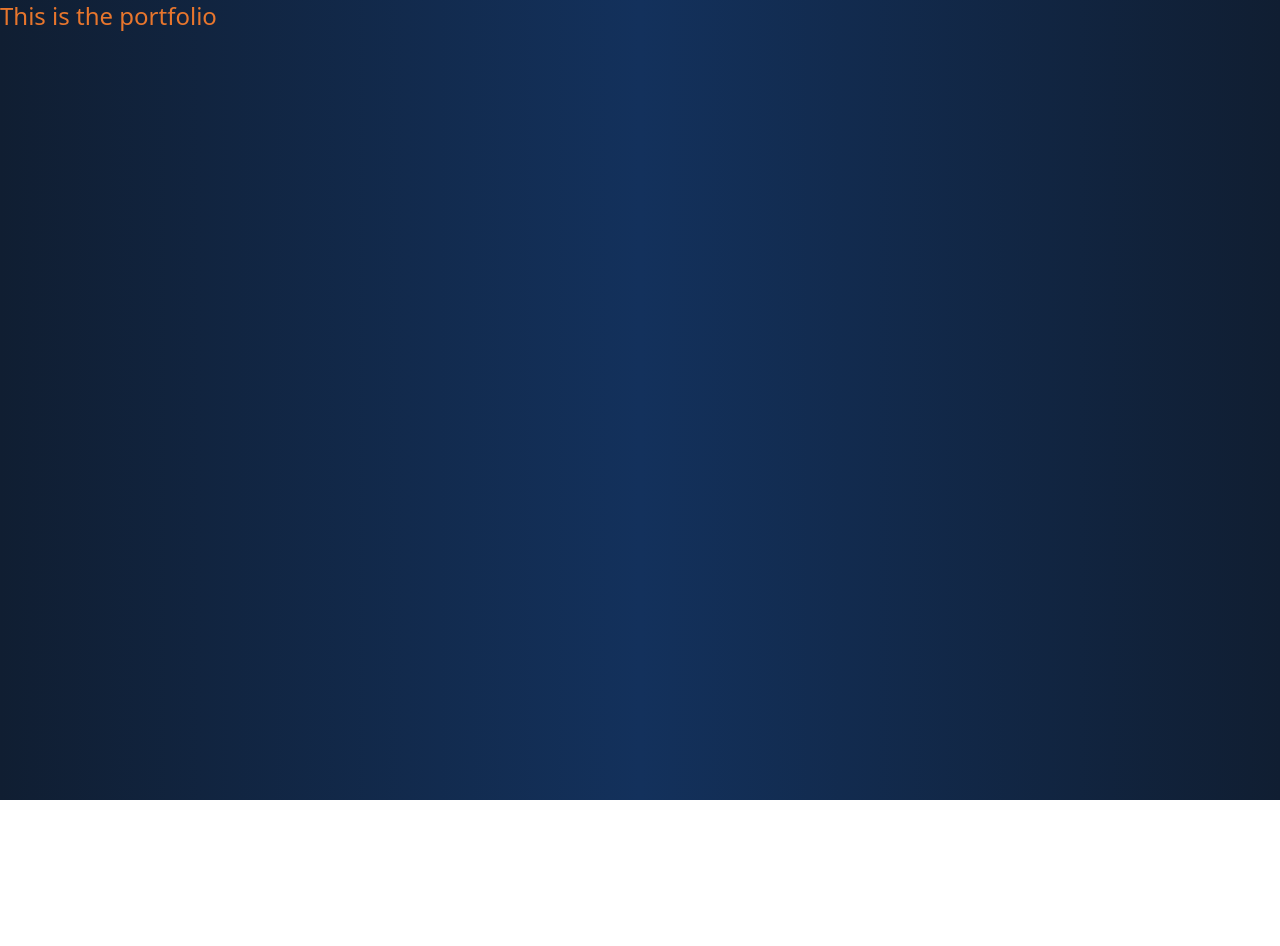
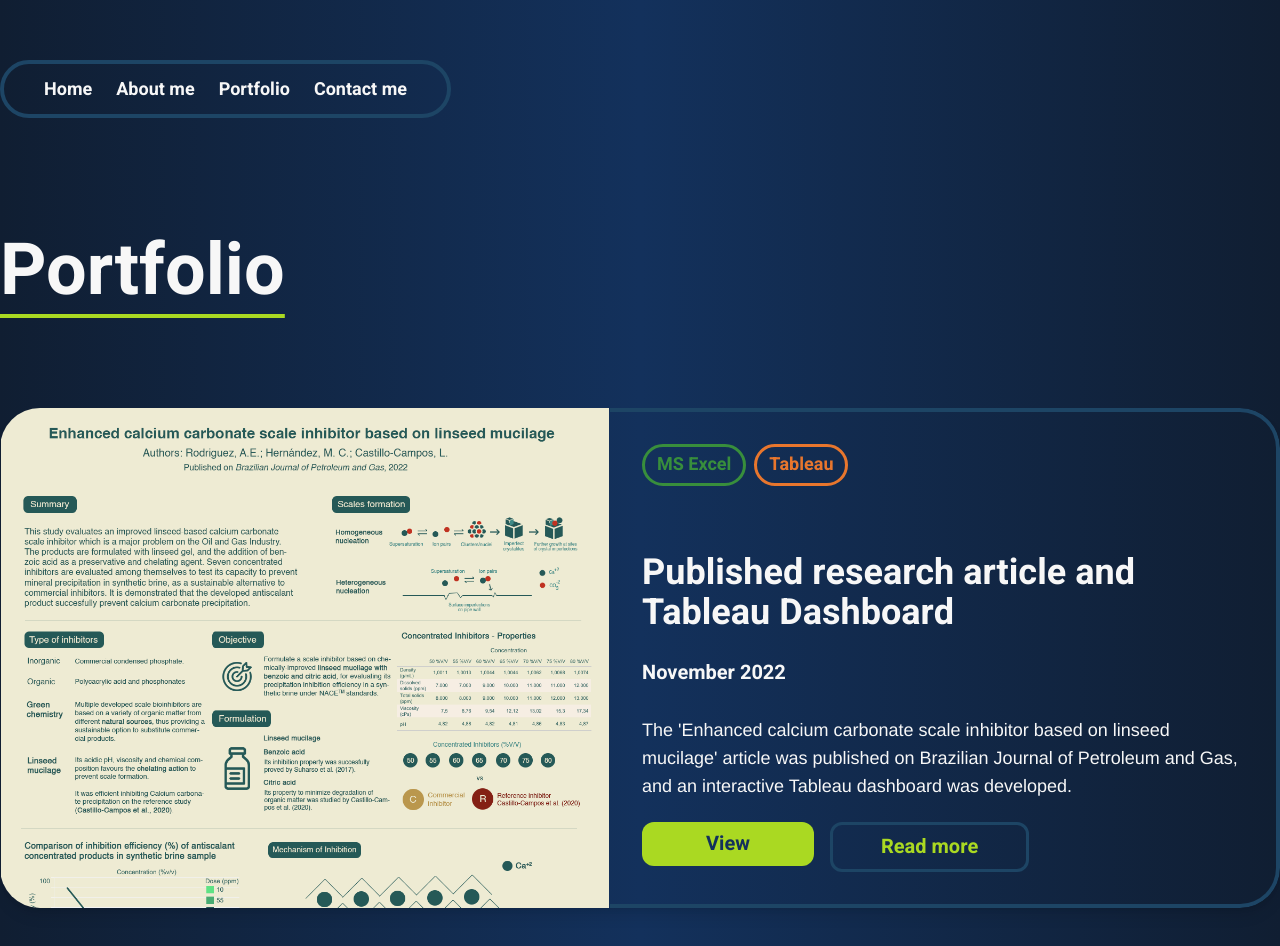
Before and after one commit to alexiserodriguez/main-portfolio, a React (Vite) app: page /main-portfolio/portfolio in a window 1280 px wide. Shown: the top 946 px of the page. Before the commit the page ends 800 px from the top, so only its background shows below. Built offline with nearby package versions, Linux system fonts and the light colour scheme.

Commit message:
portfolio and projects

```diff
--- a/src/App.jsx
+++ b/src/App.jsx
@@ -2,6 +2,7 @@ import About from "./pages/About";
 import Home from "./pages/Home";
 import Portfolio from "./pages/Portfolio";
 import Contact from "./pages/Contact";
+import ProjectDetail from './pages/ProjectDetail'
 
 import { Routes, Route, NavLink } from "react-router-dom";
 
@@ -18,6 +19,7 @@ function App() {
             <Route path="/about" element={<About />} />
             <Route path="/contact" element={<Contact />} />
             <Route path="/portfolio" element={<Portfolio />} />
+            <Route path="/portfolio/:id" element={<ProjectDetail />} />
           </Routes>
         </div>
       </main>
--- a/src/components/Footer.jsx
+++ b/src/components/Footer.jsx
@@ -20,6 +20,8 @@ export const NavItem = ({ children, to, ...props }) => {
 
 function Footer() {
   return (
+    <>
+      {window.scrollTo(0, 0)}
       <div>
         <hr className="text-turq mt-48" />
         <div className="flex flex-col lg:flex-row justify-center lg:justify-between align-middle  p-8">
@@ -36,6 +38,7 @@ function Footer() {
           </div>
         </div>
       </div>
+    </>
   );
 }
 
--- /dev/null
+++ b/src/components/Projects.jsx
@@ -0,0 +1,134 @@
+import React from "react";
+import Pr from "../data/projects.json";
+import AnimateOnScroll from "../components/AnimateOnScroll.tsx";
+import { Project as ProjectMb } from "../components/LatestProjects";
+import LinkC from "../components/LinkC";
+
+export function Tech({ t }) {
+  const techs = {
+    "MS Excel":
+      "inline-flex max-h-20 py-0 px-2 border-[3px] rounded-full border-excel ",
+    Python:
+      "inline-flex max-h-20 py-0 px-2 border-[3px] rounded-full border-python",
+    Pandas:
+      "inline-flex max-h-20 py-0 px-2 border-[3px] rounded-full border-pandas",
+    NumPy:
+      "inline-flex max-h-20 py-0 px-2 border-[3px] rounded-full border-numpy",
+    Seaborn:
+      "inline-flex max-h-20 py-0 px-2 border-[3px] rounded-full border-seaborn",
+    SQL: "inline-flex max-h-20 py-0 px-2 border-[3px] rounded-full border-sql",
+    MySQL:
+      "inline-flex max-h-20 py-0 px-2 border-[3px] rounded-full border-mysql",
+    "MS SQL Server":
+      "inline-flex max-h-20 py-0 px-2 border-[3px] rounded-full border-mssql",
+    PostgreSQL:
+      "inline-flex max-h-20 py-0 px-2 border-[3px] rounded-full border-postgresql",
+    Tableau:
+      "inline-flex max-h-20 py-0 px-2 border-[3px] rounded-full border-tableau",
+    Looker:
+      "inline-flex max-h-20 py-0 px-2 border-[3px] rounded-full border-looker",
+    React:
+      "inline-flex max-h-20 py-0 px-2 border-[3px] rounded-full border-react",
+  };
+
+  const text = {
+    "MS Excel": "p-1 text-lg mx-auto font-heading text-excel",
+    Python: "p-1 text-lg mx-auto font-heading text-python",
+    Pandas: "p-1 text-lg mx-auto font-heading text-pandas",
+    NumPy: "p-1 text-lg mx-auto font-heading text-numpy",
+    Seaborn: "p-1 text-lg mx-auto font-heading text-seaborn",
+    SQL: "p-1 text-lg mx-auto font-heading text-sql",
+    MySQL: "p-1 text-lg mx-auto font-heading text-mysql",
+    "MS SQL Server": "p-1 text-lg mx-auto font-heading text-mssql",
+    PostgreSQL: "p-1 text-lg mx-auto font-heading text-postgresql",
+    Tableau: "p-1 text-lg mx-auto font-heading text-tableau",
+    Looker: "p-1 text-lg mx-auto font-heading text-looker",
+    React: "p-1 text-lg mx-auto font-heading text-react",
+  };
+
+  const techClasses = techs[t];
+  const textClasses = text[t];
+
+  return (
+    <div className={`${techClasses} `}>
+      <h1 className={`${textClasses}`}>{t}</h1>
+    </div>
+  );
+}
+
+export function Project({ p }) {
+  return (
+    <div className="min-w-full md:min-w-full mx-auto bg-transparent rounded-[40px] shadow-lg overflow-hidden md:max-w-sm hover:bg-[#21385a] transition duration-300">
+      <LinkC to={`/portfolio/${p.id}`}>
+        <div className="md:flex md:flex-row">
+          <div className="shrink-0">
+            <img
+              className="h-full md:h-[500px] w-full object-cover object-top h-full md:w-48 px-[1px]"
+              src={p.image}
+              alt="Modern building architecture"
+              width={610}
+            />
+          </div>
+          <div className="md:h-[500px] p-8 border-t-4 border-r-4 border-b-4 rounded-[40px] rounded-l-none border-turq flex flex-wrap justify-between">
+            <div className="flex flex-wrap gap-2 max-h-[40px]">
+              {p.techs.map((t) => (
+                <Tech t={t} />
+              ))}
+            </div>
+            <div className="flex flex-col justify-between">
+              <LinkC
+                to={`/portfolio/${p.id}`}
+                className="block mt-1 text-xl md:text-4xl leading-tight font-heading text-white "
+              >
+                {p.title}
+              </LinkC>
+              <h1 className="block mt-1 text-md md:text-xl leading-tight font-heading text-white">
+                {p.date}
+              </h1>
+              <p className="mt-2 text-white font-par  text-md md:text-lg">
+                {p.description}
+              </p>
+              <div className="md:flex gap-4">
+                <LinkC
+                  to={p.link}
+                  className="flex items-center bg-green py-2 px-16 rounded-xl hover:bg-[#cbf259] transition duration-200"
+                >
+                  <h1 className=" text-blue text-xl font-heading">View</h1>
+                </LinkC>
+                <LinkC
+                  to={p.readmore}
+                  className="flex items-center border-turq border-[3px] py-2 px-12 rounded-xl hover:border-green transition duration-200"
+                >
+                  <h1 className="text-green text-xl font-heading">Read more</h1>
+                </LinkC>
+              </div>
+            </div>
+          </div>
+        </div>
+      </LinkC>
+    </div>
+  );
+}
+function Projects() {
+  const pRdesc = [...Pr].sort((a, b) => b.id - a.id);
+  return (
+    <>
+      <div className="row lg:col">
+        <div className="hidden lg:py-10 lg:gap-10 lg:flex lg:flex-col">
+          {pRdesc.map((p, index) => (
+            <AnimateOnScroll>
+              <Project key={p.id} p={p} />
+            </AnimateOnScroll>
+          ))}
+        </div>
+        <div className=" lg:hidden py-10 gap-5 flex flex-col">
+          {pRdesc.map((p, index) => (
+            <ProjectMb key={p.id} p={p} />
+          ))}
+        </div>
+      </div>
+    </>
+  );
+}
+
+export default Projects;
--- a/src/pages/Contact.jsx
+++ b/src/pages/Contact.jsx
@@ -1,10 +1,22 @@
 import React from "react";
+import NavBarPages from "../components/NavBarPages";
+import Footer from "../components/Footer";
+import AnimateOnScroll from "../components/AnimateOnScroll.tsx";
+import ContactSection from "../components/ContactSection";
 
 function Contact() {
   return (
-    <div>
-      <h1 className="text-numpy text-2xl">This is the Contact page</h1>
-    </div>
+    <>
+      <NavBarPages />
+      <AnimateOnScroll>
+
+      <div className="md:my-32">
+        <ContactSection />
+      </div>
+      </AnimateOnScroll>
+
+      <Footer />
+    </>
   );
 }
 
--- a/src/pages/Portfolio.jsx
+++ b/src/pages/Portfolio.jsx
@@ -1,10 +1,24 @@
 import React from "react";
+import NavBarPages from "../components/NavBarPages";
+import Section from "../components/Section";
+import Projects from "../components/Projects";
+import Footer from "../components/Footer";
+import Title from "../components/Title";
 
 function Portfolio() {
   return (
-    <div>
-      <h1 className="text-tableau text-2xl">This is the portfolio</h1>
-    </div>
+    <>
+      <NavBarPages />
+      <div className="flex h-[160px] items-end lg:h-[250px]">
+        <Section>
+          <Title>Portfolio</Title>
+        </Section>
+      </div>
+      <Section>
+        <Projects />
+      </Section>
+      <Footer />
+    </>
   );
 }
 
--- a/src/pages/ProjectDetail.jsx
+++ b/src/pages/ProjectDetail.jsx
@@ -0,0 +1,89 @@
+import React from "react";
+import { useParams } from "react-router-dom";
+import Pr from "../data/projects.json";
+import NavBarPages from "../components/NavBarPages";
+import Section from "../components/Section";
+import Footer from "../components/Footer";
+import AnimateOnScroll from "../components/AnimateOnScroll.tsx";
+import { Tech } from "../components/Projects";
+import LinkC from "../components/LinkC";
+
+export function PrTitle(props) {
+  return (
+    <div className="border-b-green border-b-4 max-w-[100%] xl:max-w-[60%]">
+      <h1 className="text-2xl md:leading-tight md:text-5xl font-heading text-white pb-2 md:pb-3 ">
+        {props.children}
+      </h1>
+    </div>
+  );
+}
+export function PrCard({ p }) {
+  return (
+    <div className="min-w-full md:min-w-full mx-auto bg-transparent rounded-sm shadow-lg overflow-hidden md:max-w-sm ">
+      <div className="md:flex md:flex-row">
+        <div className="min-h-[450px] lg:min-h-[300px] p-8 border-4 rounded-[25px] border-turq flex flex-wrap justify-between">
+          <div className="flex flex-wrap gap-2 max-h-[40px]">
+            {p.techs.map((t) => (
+              <Tech t={t} />
+            ))}
+          </div>
+          <div className="flex flex-col justify-between">
+            <h1 className="block mt-1 text-md md:text-xl leading-tight font-heading text-white">
+              {p.date}
+            </h1>
+            <p className=" text-white font-par  text-md md:text-lg ">
+              {p.description}
+            </p>
+            <div className="flex flex-col gap-3 lg:flex-row  lg:gap-4">
+              <LinkC
+                to={p.link}
+                className="flex justify-center items-center bg-green py-2 px-16 rounded-xl hover:bg-[#cbf259] transition duration-200"
+              >
+                <h1 className=" text-blue text-xl font-heading">View</h1>
+              </LinkC>
+              <LinkC
+                to={p.readmore}
+                className="flex justify-center items-center bg-transparent border-turq border-2 py-2 px-10 rounded-xl hover:border-green transition duration-200"
+              >
+                <h1 className=" text-green text-xl font-heading">Read more</h1>
+              </LinkC>
+            </div>
+          </div>
+        </div>
+      </div>
+    </div>
+  );
+}
+
+function ProjectDetail() {
+  const { id } = useParams();
+  const thisProject = Pr.find((project) => project.id === parseInt(id));
+
+  return (
+    <>
+      {window.scrollTo(0, 0)}
+      <NavBarPages />
+      <div className="flex items-end mt-12 md:mt-36">
+        <Section>
+          <AnimateOnScroll>
+            <PrTitle>{thisProject.title}</PrTitle>
+          </AnimateOnScroll>
+        </Section>
+      </div>
+      <div className="row md:col">
+        <div className="md:py-2">
+          <AnimateOnScroll>
+            <PrCard p={thisProject} />
+          </AnimateOnScroll>
+        </div>
+      </div>
+
+      <div className="flex justify-center py-20">
+        <img src={`../${thisProject.image}`} width={700}></img>
+      </div>
+      <Footer />
+    </>
+  );
+}
+
+export default ProjectDetail;
```
Lines whose indentation alone changed are shown as unchanged.
